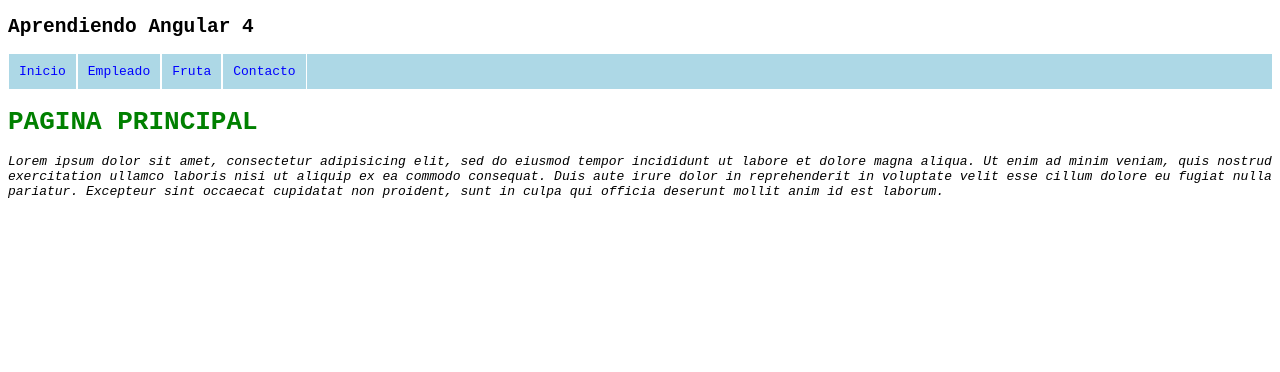
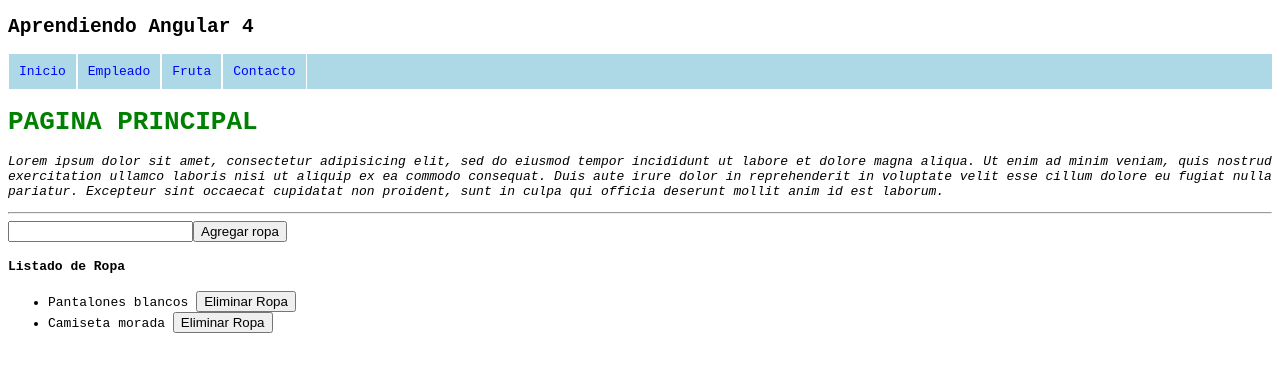
Before and after one commit to wilmarpulido91/curso-angular-cli, an Angular app: page / in a window 1280 px wide. Shown: the top 372 px of the page. Built offline with nearby package versions, Linux system fonts and the light colour scheme.

Commit message:
avanzando el curso de angular - parametros, redirecciones, servicios.

```diff
--- a/src/app/contacto/contacto.component.css
+++ b/src/app/contacto/contacto.component.css
@@ -5,3 +5,6 @@
   color: #000;
   border: 1px solid #ccc;
 }
+.cont-botones {
+	margin-bottom: 20px;
+}
--- a/src/app/contacto/contacto.component.html
+++ b/src/app/contacto/contacto.component.html
@@ -1,6 +1,11 @@
 <h1>{{titulo_contacto}}</h1>
 
 <p *ngIf="parametro">El parametro es: {{parametro}}</p>
+
+<div *ngIf="!parametro" ngClass="cont-botones">
+	<button (click)="redirigir_inicio()">Ir al Inicio</button>
+	<button (click)="redirigir()">Redirigir</button>
+</div>
 
 <form action="">
   <input type="text" name="" value="" placeholder="Campo de texto">
--- a/src/app/contacto/contacto.component.ts
+++ b/src/app/contacto/contacto.component.ts
@@ -22,4 +22,12 @@
       console.log(this.parametro);
     });
   }
+
+  redirigir(){
+    this._router.navigate(['/contacto','wilmarpulido']);
+  }
+
+  redirigir_inicio(){
+    this._router.navigate(['/home']);
+  }
 }
--- a/src/app/empleados/empleados.component.ts
+++ b/src/app/empleados/empleados.component.ts
@@ -31,7 +31,7 @@
   }
 
   ngOnInit(){
-    console.log(this.empleados);
+    //console.log(this.empleados);
   }
 
   cambiarTipoContrato(){
--- a/src/app/home/home.component.html
+++ b/src/app/home/home.component.html
@@ -1,3 +1,15 @@
 <h1>{{titulo_home}}</h1>
 
 <p>Lorem ipsum dolor sit amet, consectetur adipisicing elit, sed do eiusmod tempor incididunt ut labore et dolore magna aliqua. Ut enim ad minim veniam, quis nostrud exercitation ullamco laboris nisi ut aliquip ex ea commodo consequat. Duis aute irure dolor in reprehenderit in voluptate velit esse cillum dolore eu fugiat nulla pariatur. Excepteur sint occaecat cupidatat non proident, sunt in culpa qui officia deserunt mollit anim id est laborum.</p>
+
+<hr>
+
+<input type="text" name="ropa" [(ngModel)]="prenda_add"><button (click)="guardarRopa()">Agregar ropa</button>
+
+<p *ngIf="prenda_add">Vas a guardar: <strong>{{prenda_add}}</strong></p>
+
+<h4>Listado de Ropa</h4>
+
+<ul>
+	<li *ngFor="let ropa of listado_ropa; let i = index">{{ropa}} <button (click)="eliminarRopa(i)">Eliminar Ropa</button></li>
+</ul>
--- a/src/app/home/home.component.ts
+++ b/src/app/home/home.component.ts
@@ -1,15 +1,35 @@
 import { Component } from '@angular/core';
+import { RopaService } from '../services/ropa.service';
 
 @Component({
   selector: 'home',
   templateUrl: './home.component.html',
-  styleUrls: ['./home.component.css']
+  styleUrls: ['./home.component.css'],
+  providers: [RopaService]
 })
 
 export class HomeComponent {
   public titulo_home:string;
+  public listado_ropa:Array<string>;
+  public prenda_add:string;
 
-  constructor(){
+  constructor(
+  	private _ropaService: RopaService
+  ){
     this.titulo_home = "PAGINA PRINCIPAL";
   }
+
+  ngOnInit(){
+  	this.listado_ropa = this._ropaService.getRopa();
+  }
+
+  guardarRopa(){
+  	this._ropaService.addRopa(this.prenda_add);
+  	this.prenda_add = null;
+  }
+
+  eliminarRopa(index:number){
+  	this._ropaService.deleteRopa(index);
+  	console.log(index);
+  }
 }
--- /dev/null
+++ b/src/app/services/ropa.service.ts
@@ -0,0 +1,27 @@
+import {Injectable} from '@angular/core';
+
+@Injectable()
+
+export class RopaService {
+
+	public nombre_prenda = 'Pantalones';
+	public coleccion_ropa = ['Pantalones blancos', 'Camiseta morada'];
+
+	prueba(prenda){
+		return prenda;
+	}
+
+	addRopa(nombre_prenda:string):Array<string>{
+		this.coleccion_ropa.push(nombre_prenda);
+		return this.getRopa();
+	}
+
+	deleteRopa(index:number){
+		this.coleccion_ropa.splice(index, 1);
+		return this.getRopa();
+	}
+
+	getRopa():Array<string>{
+		return this.coleccion_ropa;
+	}
+}
```
